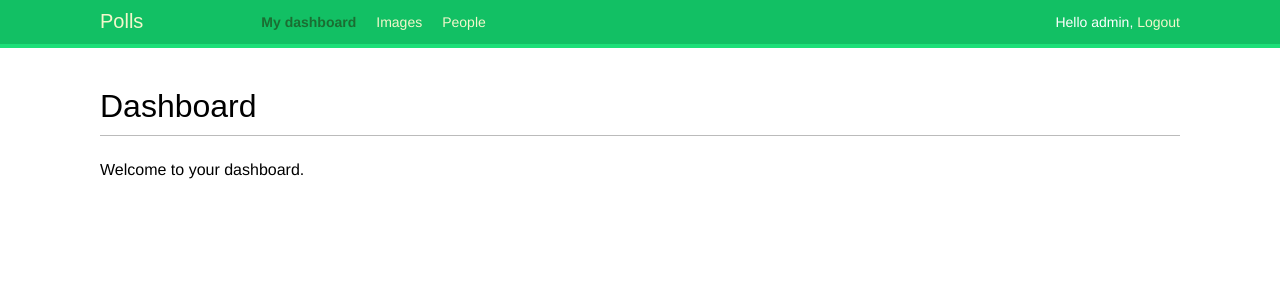
After one commit to OIITuMuCT/polls, a Django app: page /account/ in a window 1280 px wide. The commit adds this page. Shown: the top 300 px of the page. Run offline with Django 4.2, Linux system fonts and the light colour scheme; a user stored in the database is signed in; some web fonts are replaced.

Commit message:
add registration, login, logout

```diff
--- /dev/null
+++ b/account/templates/account/dashboard.html
@@ -0,0 +1,6 @@
+{% extends "base.html" %}
+{% block title %}Dashboard{% endblock %}
+{% block content %}
+<h1>Dashboard</h1>
+<p>Welcome to your dashboard.</p>
+{% endblock %}
--- a/account/templates/base.html
+++ b/account/templates/base.html
@@ -8,6 +8,27 @@
 <body>
 <div id="header">
 <span class="logo">Polls</span>
+{% if request.user.is_authenticated %}
+<ul class="menu">
+<li {% if section == "dashboard" %}class="selected"{% endif %}>
+<a href="{% url "account:dashboard" %}">My dashboard</a>
+</li>
+<li {% if section == "images" %}class="selected"{% endif %}>
+<a href="#">Images</a>
+</li>
+<li {% if section == "people" %}class="selected"{% endif %}>
+<a href="#">People</a>
+</li>
+</ul>
+{% endif %}
+<span class="user">
+{% if request.user.is_authenticated %}
+Hello {{ request.user.first_name|default:request.user.username }},
+<a href="{% url "account:logout" %}">Logout</a>
+{% else %}
+<a href="{% url "login" %}">Log-in</a>
+{% endif %}
+</span>
 </div>
 <div id="content">
 {% block content %}
--- a/account/urls.py
+++ b/account/urls.py
@@ -1,9 +1,18 @@
 from django.urls import path
-
+from django.contrib.auth import views as auth_views
 from . import views
 
 
 app_name ="account"
 urlpatterns = [
-    path('login/', views.user_login, name="login"),
+    # previous login url
+    # path('login/', views.user_login, name="login"),
+
+    # login/logout urls
+    # url-адреса входа и выхода
+    path('login/', auth_views.LoginView.as_view(), name='login'),
+    path('logout/', auth_views.LogoutView.as_view(), name='logout'),
+
+    path('', views.dashboard, name='dashboard'),
+
 ]
--- a/account/views.py
+++ b/account/views.py
@@ -3,6 +3,7 @@ from django.http import HttpResponse
 from django.shortcuts import render
 from django.contrib.auth import authenticate, login
 from .forms import LoginForm
+from django.contrib.auth.decorators import login_required
 
 
 
@@ -28,3 +29,10 @@ def user_login(request):
     else:
         form = LoginForm()
     return render(request, 'account/login.html', {'form': form})
+
+
+@login_required
+def dashboard(request):
+    return render(request,
+                  'account/dashboard.html',
+                  {'section': 'dashboard'})
```
Also changed, not shown: account/templates/account/login.html (+4 -4 lines), account/templates/registration/logged_out.html (added, +11 -0 lines), account/templates/registration/login.html (added, +22 -0 lines), mysite/settings.py (+11 -3 lines), db.sqlite3.
